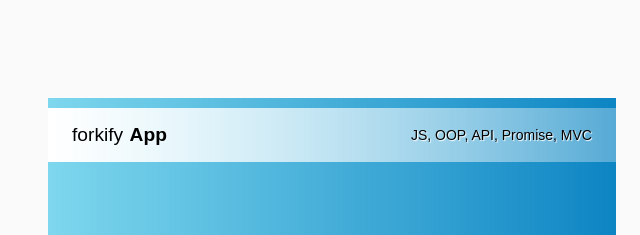
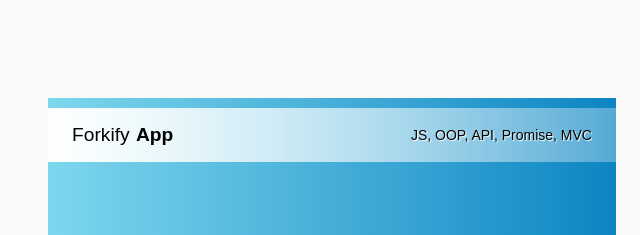
Before and after one commit to Kile1984/portfolio, a website: page src/index.html in a window 1280 px wide. Shown: the part 2305-2540 px from the top of the page, 0-640 px from the left. Drawn offline with nearby package versions, Linux system fonts and the light colour scheme; files whose address does not match are found by name.

Commit message:
Update index.html

```diff
--- a/src/index.html
+++ b/src/index.html
@@ -190,7 +190,7 @@
                 class="portfolio__image"
               />
               <h3 class="portfolio__title title__small">
-                <span class="title--light">forkify</span>
+                <span class="title--light">Forkify</span>
                 <span class="title--dark">App</span>
                 <span class="title--light portfolio__technologies"
                   >JS, OOP, API, Promise, MVC
```
